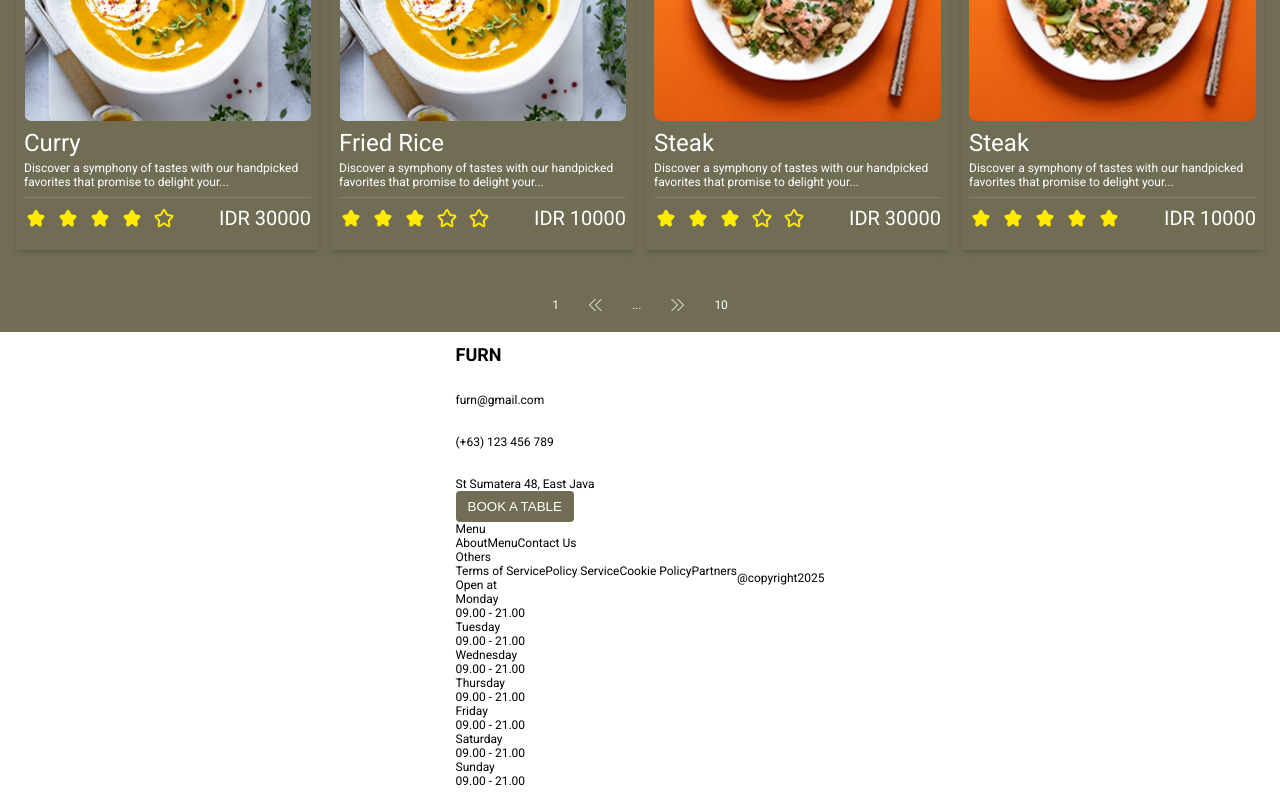
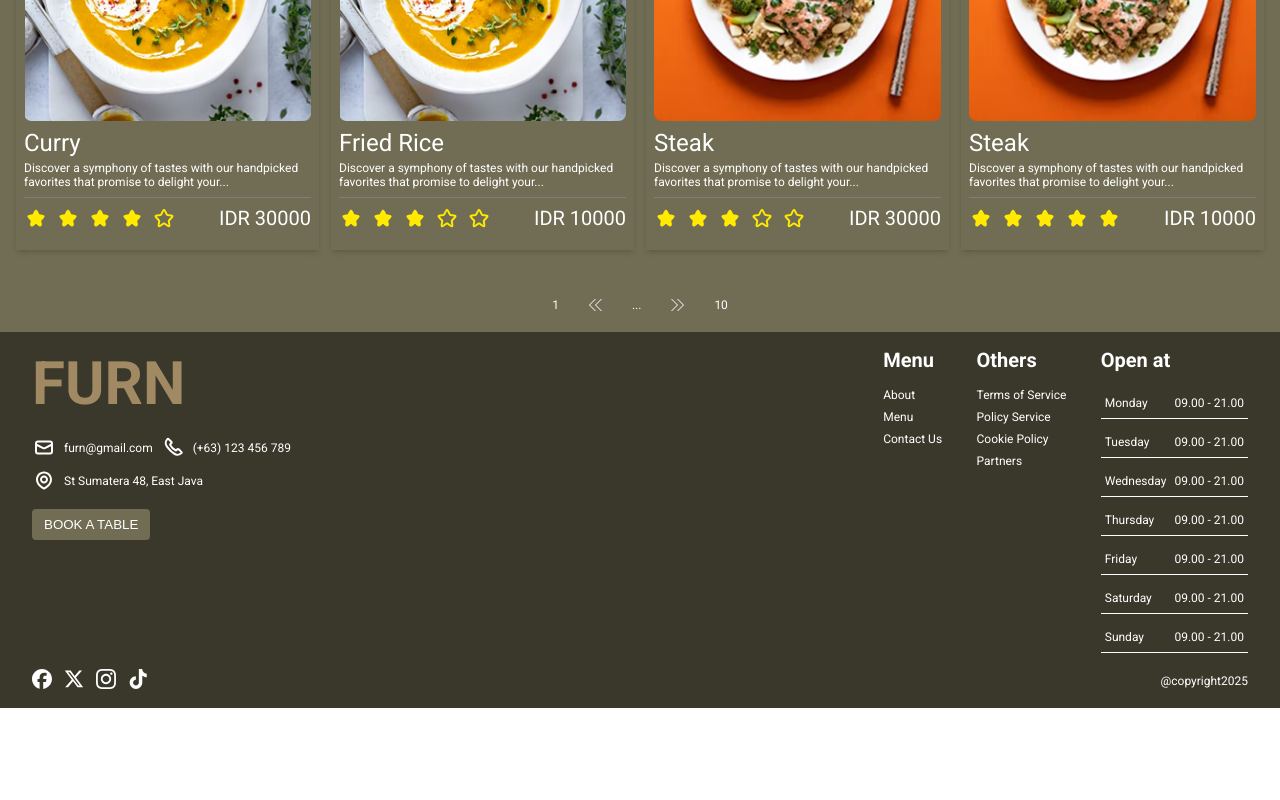
Before and after one commit to zidaneNS/furn-web, a React (Vite) app: page / in a window 1280 px wide. Shown: the part 2596-3396 px from the top of the page. After the commit the page ends 3304 px from the top, so only its background shows below. Built offline with nearby package versions, Linux system fonts and the light colour scheme; a web font is replaced by a local one.

Commit message:
complete slicing footer desktop

```diff
--- a/src/components/Footer/Footer.css
+++ b/src/components/Footer/Footer.css
@@ -1,6 +1,99 @@
 footer {
   display: flex;
-  justify-content: center;
+  flex-direction: column;
+  row-gap: var(--spacing-xl);
+  width: 100%;
+  background-color: var(--color-dark-primary);
+  padding: var(--spacing-xl) 32px;
+}
+
+.top-footer {
+  display: flex;
+  width: 100%;
+  justify-content: space-between;
+  align-items: start;
+}
+
+.left-footer {
+  display: flex;
+  flex-direction: column;
+  row-gap: var(--spacing-xl);
+}
+
+.left-footer p {
+  color: #fff;
+}
+
+.footer-title {
+  font-size: 5rem;
+  color: var(--color-secondary);
+  font-weight: bold;
+}
+
+.company-contact {
+  display: flex;
+  flex-flow: row wrap;
+  gap: var(--spacing-md);
+  max-width: 300px;
+}
+
+.contact {
+  display: flex;
   align-items: center;
-  padding: var(--spacing-lg);
+  column-gap: var(--spacing-md);
 }
+
+.right-footer {
+  display: flex;
+  width: 30%;
+  justify-content: space-between;
+}
+
+.right-footer p, .right-footer a {
+  color: #fff;
+}
+
+.footer-component {
+  display: flex;
+  flex-direction: column;
+  row-gap: var(--spacing-xl);
+}
+
+.component-title {
+  font-size: var(--font-size-lg);
+  font-weight: bold;
+}
+
+.component-contents {
+  display: flex;
+  flex-direction: column;
+  row-gap: var(--spacing-md);
+}
+
+.component-contents a {
+  cursor: pointer;
+}
+
+.content-schedule {
+  display: flex;
+  width: 100%;
+  justify-content: space-between;
+  padding: var(--spacing-md) var(--spacing-sm);
+  border-bottom: 1px solid #fff;
+  column-gap: var(--spacing-md);
+}
+
+.bottom-footer {
+  display: flex;
+  justify-content: space-between;
+  align-items: center;
+}
+
+.bottom-footer p {
+  color: #fff;
+}
+
+.company-socials {
+  display: flex;
+  column-gap: var(--spacing-lg);
+}
--- a/src/index.css
+++ b/src/index.css
@@ -70,6 +70,7 @@ html {
   cursor: pointer;
   transition: all 0.3s;
   padding: var(--spacing-md) var(--spacing-lg);
+  width: fit-content;
 }
 
 .cta-button:hover {
```
